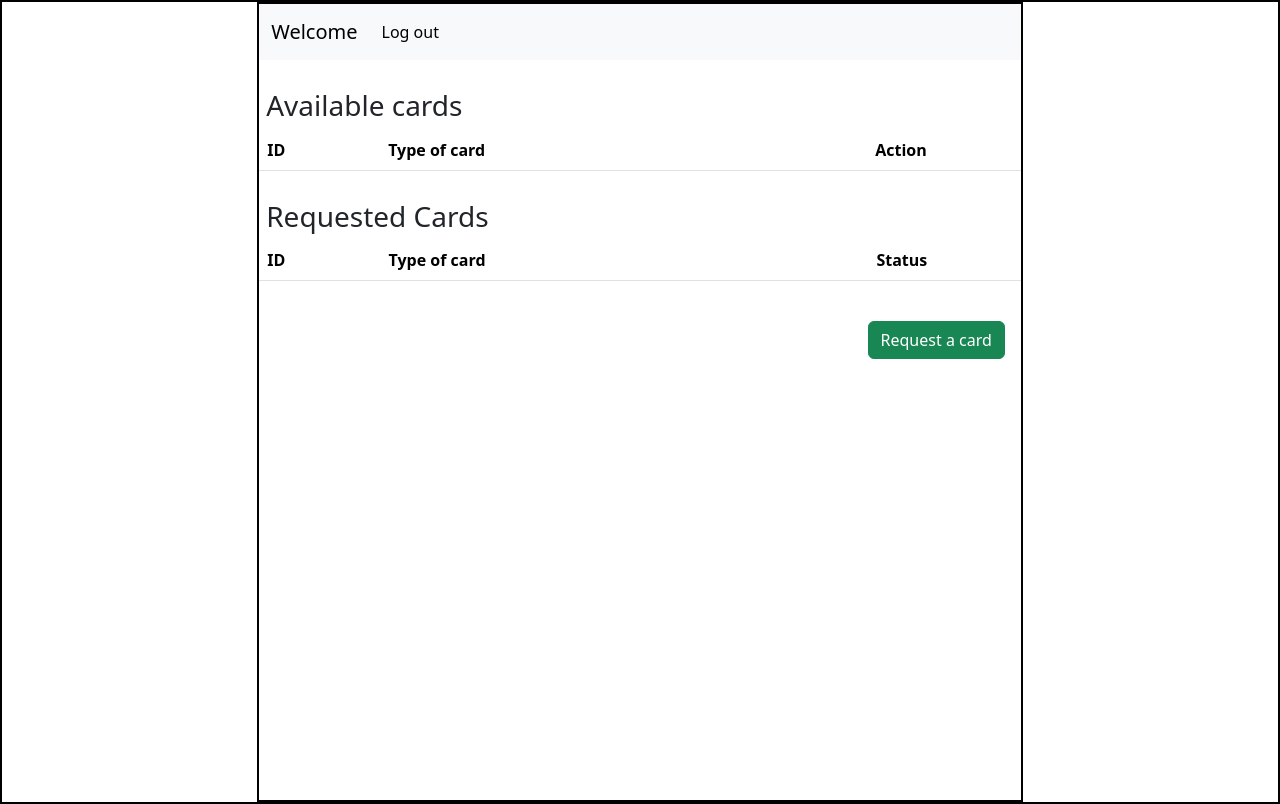
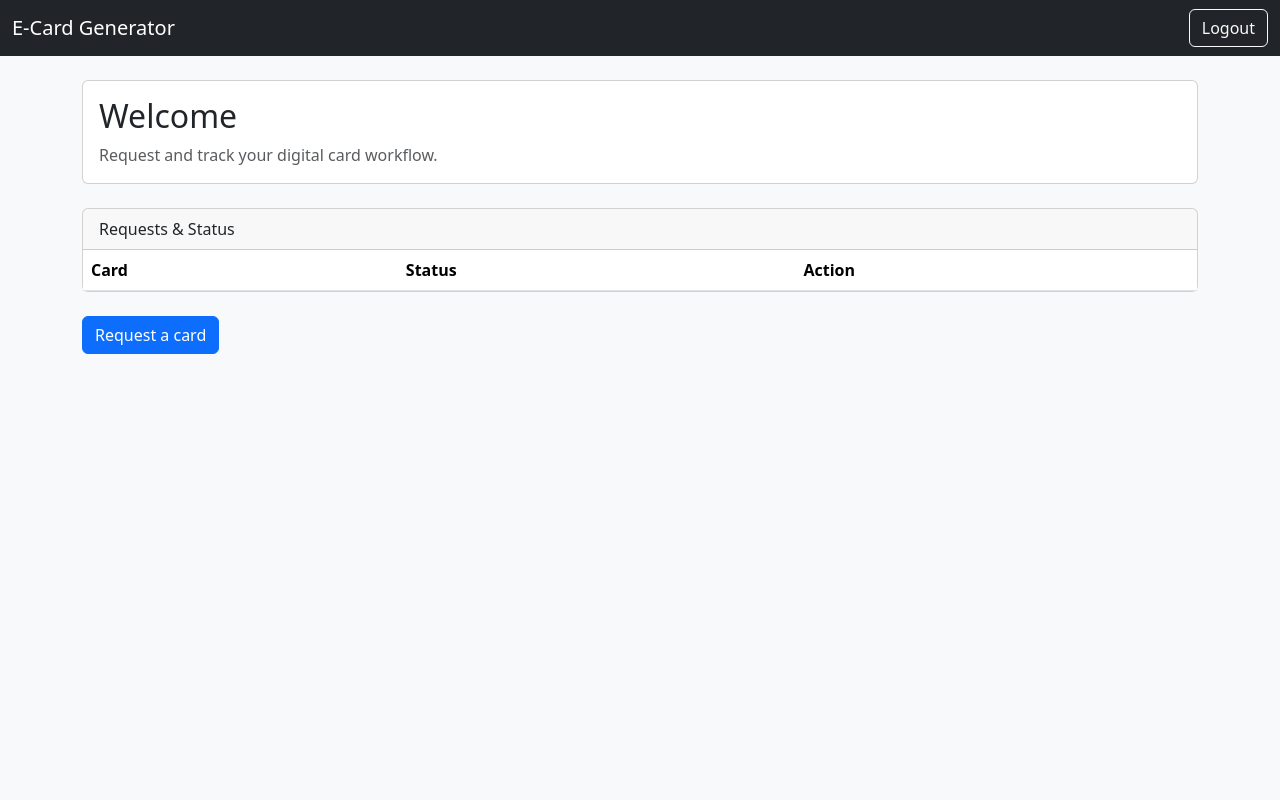
Before and after one commit to mamsdomskp-stack/E-Card-Generator, a Flask app: template templates/user_dashboard.html in a window 1280 px wide. After the commit the page ends 354 px from the top, so only its background shows below. Run offline with Flask 3, Linux system fonts and the light colour scheme; the template is opened without the code that fills it, so the values that code supplies are empty.

Commit message:
Fix user dashboard logout and navigation

```diff
--- a/templates/user_dashboard.html
+++ b/templates/user_dashboard.html
@@ -1,104 +1 @@
-<!DOCTYPE html>
-<html lang="en">
-  <head>
-    <title>User_Dashboard</title>
-    <link
-      href="https://cdn.jsdelivr.net/npm/bootstrap@5.3.3/dist/css/bootstrap.min.css"
-      rel="stylesheet"
-      integrity="sha384-QWTKZyjpPEjISv5WaRU9OFeRpok6YctnYmDr5pNlyT2bRjXh0JMhjY6hW+ALEwIH"
-      crossorigin="anonymous"
-    />
-    <link rel="stylesheet" href="/static/style.css"/>
-    <style>
-
-    </style>
-  </head>
-  <body>
-    <div id="main">
-      <div id="canvas">
-        <nav class="navbar navbar-expand-lg bg-body-tertiary">
-            <div class="container-fluid">
-              <a class="navbar-brand" href="#">Welcome {{this_user.username}}</a>
-              <button class="navbar-toggler" type="button" data-bs-toggle="collapse" data-bs-target="#navbarSupportedContent" aria-controls="navbarSupportedContent" aria-expanded="false" aria-label="Toggle navigation">
-                <span class="navbar-toggler-icon"></span>
-              </button>
-              <div class="collapse navbar-collapse" id="navbarSupportedContent">
-                <ul class="navbar-nav me-auto mb-2 mb-lg-0">
-                  <li class="nav-item">
-                    <a class="nav-link active" aria-current="page" href="/login">Log out</a>
-                  </li>
-
-
-              </div>
-            </div>
-          </nav>
-          <div id="content">
-            <h3 class="headings">Available cards</h3>
-            <div class="table">
-            <table class="table">
-                <thead>
-                  <tr>
-                    <th scope="col">ID</th>
-                    <th scope="col">Type of card</th>
-                    <th scope="col" class="text-center">Action</th>
-                  </tr>
-                </thead>
-                <tbody>
-                  {% for info in this_user.details %}
-                    {% if info.attribute_value=='generated' %}
-                      <tr>
-                        <th scope="row">{{loop.index}}</th>
-                        <td>{{info.card_name}}</td>
-                        <td class="d-flex justify-content-center"><a href="/view/{{info.card_name}}/{{info.user_id}}" type="button" class="btn btn-info mx-1">View</a>
-                        <a href=""type="button" class="btn btn-danger">Delete</a></td>
-                      </tr>
-                    {% endif %}
-                  {% endfor %}
-                  <!-- <tr>
-                    <th scope="row">2</th>
-                    <td>Pan Card</td>
-                    <td class="d-flex justify-content-center"><a href="" type="button" class="btn btn-info mx-1">View</a>
-                    <a href=""type="button" class="btn btn-danger">Delete</a></td>
-                  </tr>
-                  <tr>
-                    <th scope="row">3</th>
-                    <td>Driving License</td>
-                    <td class="d-flex justify-content-center"><a href="" type="button" class="btn btn-info mx-1">View</a>
-                    <a href=""type="button" class="btn btn-danger">Delete</a></td>
-                  </tr> -->
-                </tbody>
-              </table>
-              </div>
-              <h3 class="headings">Requested Cards </h3>
-            <div class="table">
-            <table class="table">
-                <thead>
-                  <tr>
-                    <th scope="col">ID</th>
-                    <th scope="col">Type of card</th>
-                    <th scope="col" class="text-center">Status</th>
-                  </tr>
-                </thead>
-                <tbody>
-                  {% for info in this_user.details %}
-                    {% if info.attribute_name=='Status' %}
-                      <tr>
-                        <th scope="row">{{loop.index}}</th>
-                        <td>{{info.card_name}}</td>
-                        <td class="d-flex justify-content-center">{{info.attribute_value}}</td>
-                      </tr>
-                    {% endif %}
-                  {% endfor %}
-                </tbody>
-              </table>
-            </div>
-            <div class="text-end">
-                <a href="/request_card/{{this_user.id}}" type="button" class="btn btn-success mx-3 my-4">Request a card</a>
-            </div>
-          </div>
-      </div>
-    </div>
-
-    <!-- </div> -->
-  </body>
-</html>
+<!DOCTYPE html><html lang="en"><head><meta charset="UTF-8"><meta name="viewport" content="width=device-width,initial-scale=1"><title>User Dashboard</title><link href="https://cdn.jsdelivr.net/npm/bootstrap@5.3.3/dist/css/bootstrap.min.css" rel="stylesheet"></head><body class="bg-light"><nav class="navbar navbar-dark bg-dark"><div class="container-fluid"><span class="navbar-brand">E-Card Generator</span><a class="btn btn-outline-light" href="/logout">Logout</a></div></nav><div class="container py-4"><div class="card mb-4"><div class="card-body"><h2>Welcome {{this_user.username}}</h2><p class="text-muted mb-0">Request and track your digital card workflow.</p></div></div><div class="card mb-4"><div class="card-header">Requests & Status</div><div class="table-responsive"><table class="table mb-0"><thead><tr><th>Card</th><th>Status</th><th>Action</th></tr></thead><tbody>{% for info in this_user.details %}{% if info.attribute_name=='Status' %}<tr><td>{{info.card_name}}</td><td>{{info.attribute_value}}</td><td>{% if info.attribute_value=='generated' %}<a class="btn btn-sm btn-success" href="/view/{{info.card_name}}/{{info.user_id}}">View</a>{% endif %}</td></tr>{% endif %}{% endfor %}</tbody></table></div></div><a href="/request_card/{{this_user.id}}" class="btn btn-primary">Request a card</a></div></body></html>
```
